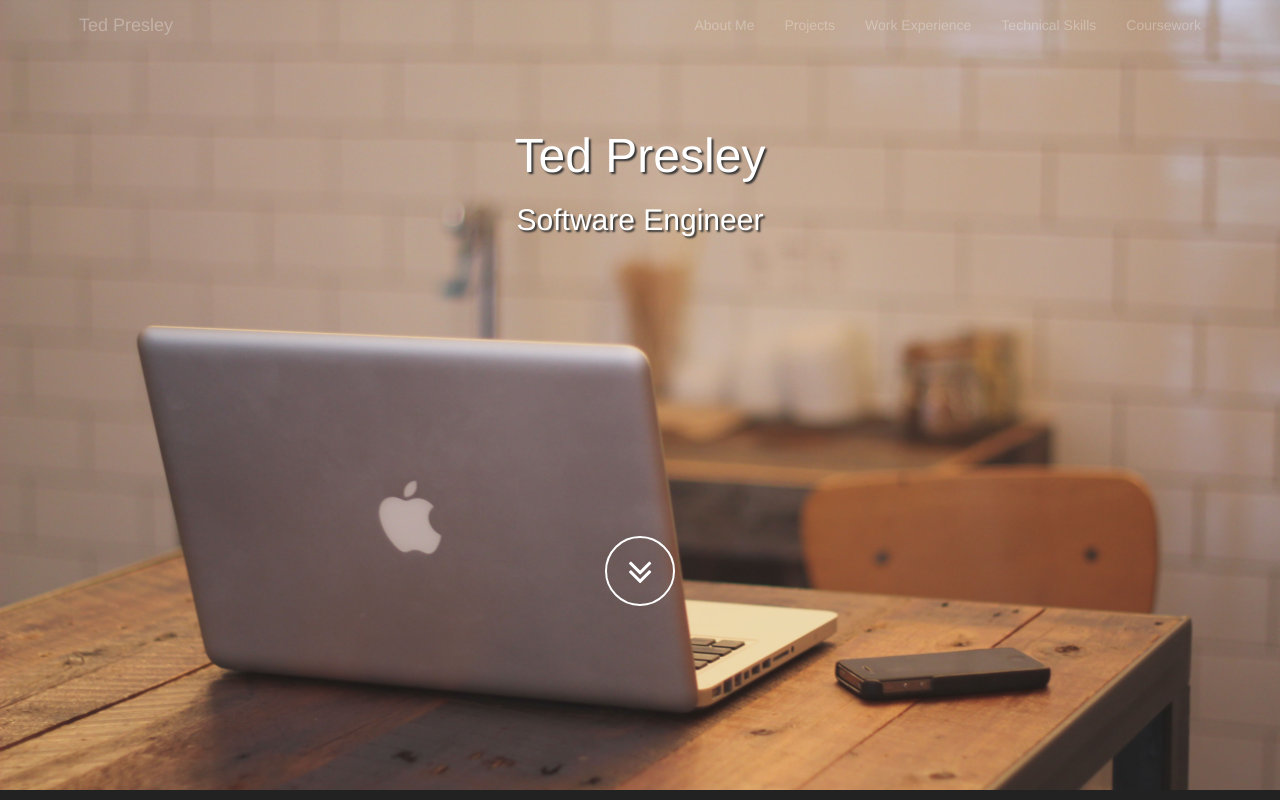
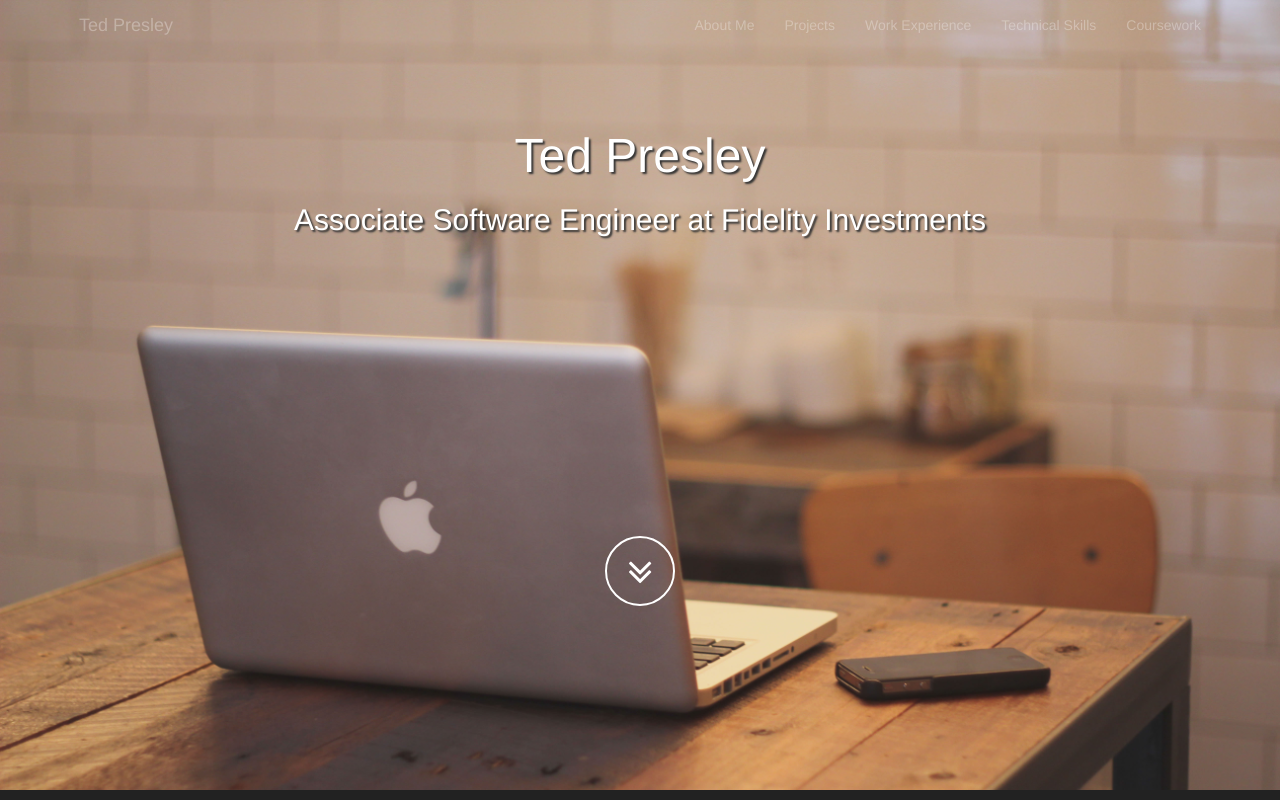
Before and after one commit to tapresle/tapresle.github.io, a plain HTML site: page index.html in a window 1280 px wide. Shown: the top 800 px of the page. Drawn offline with nearby package versions, Linux system fonts and the light colour scheme.

Commit message:
Making things look better

```diff
--- a/index.html
+++ b/index.html
@@ -44,7 +44,7 @@
                 <br/><br/>
                 <div id="headertext">
                     <h1>Ted Presley</h1>
-                    <h2>Software Engineer</h2>
+                    <h2>Associate Software Engineer at Fidelity Investments</h2>
                 </div>
                 <div id="spacer"></div>
                 <a class="btn btn-circle aboutscroll">
@@ -109,6 +109,7 @@
                         <h4>Associate Software Engineer at Fidelity Investments</h4>
                         Jan 2015 - Present | RTP, NC
                         <p>Responsibilites include assisting other software engineers with various projects, attending meetings on projects and lending my expertise and opinions, ensure projects get released on time and to specification, helping with onboarding of new software engineers, and working with a team both on site and remotely.</p>
+                        <br/>
                         <h4>Software Developer at Bamboo Mobile Health</h4>
                         May 2014 - Jan 2015 | Raleigh, NC
                         <p>My main responsibility is researching and implementing web solutions. I'm responsible for both the front-end and some back-end of the MS101.me website. I am responsible for maintaining MS101.me and implementing new features. I am responsible for installing a LAMP stack on an AWS instance and maintaining that instance. I have worked with HTML5, CSS3, Javascript, PHP, MySQL, AWS, and Dreamfactory. Developed a website for patients to request more information, request a help desk session, and enroll in data tracking program for those with MS. Majority of work has been on developing the MS101.me website. This included taking the website made on Wix and publishing it on the domain with working PHP contact scripts. I then re-made the website so it is responsive and can be viewed on mobile devices while the patient is still at the doctor's office.</p>
```
